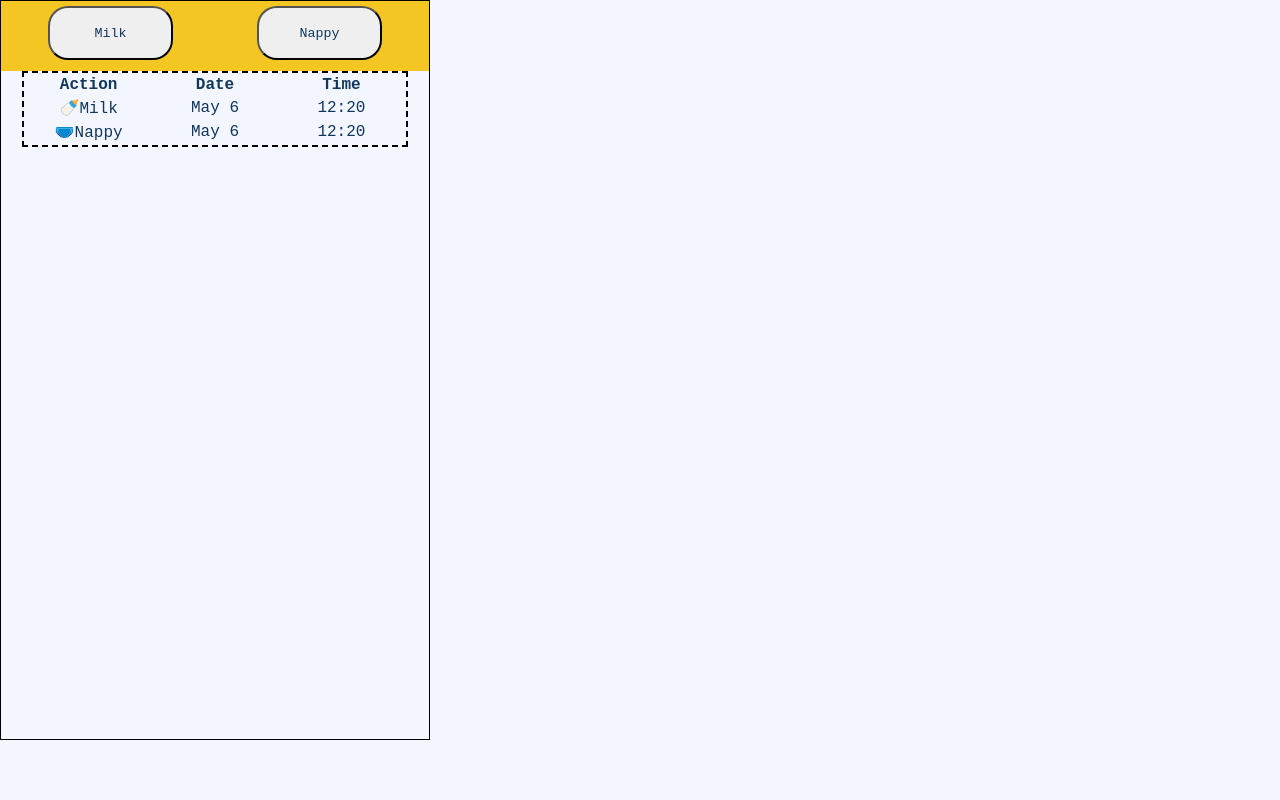
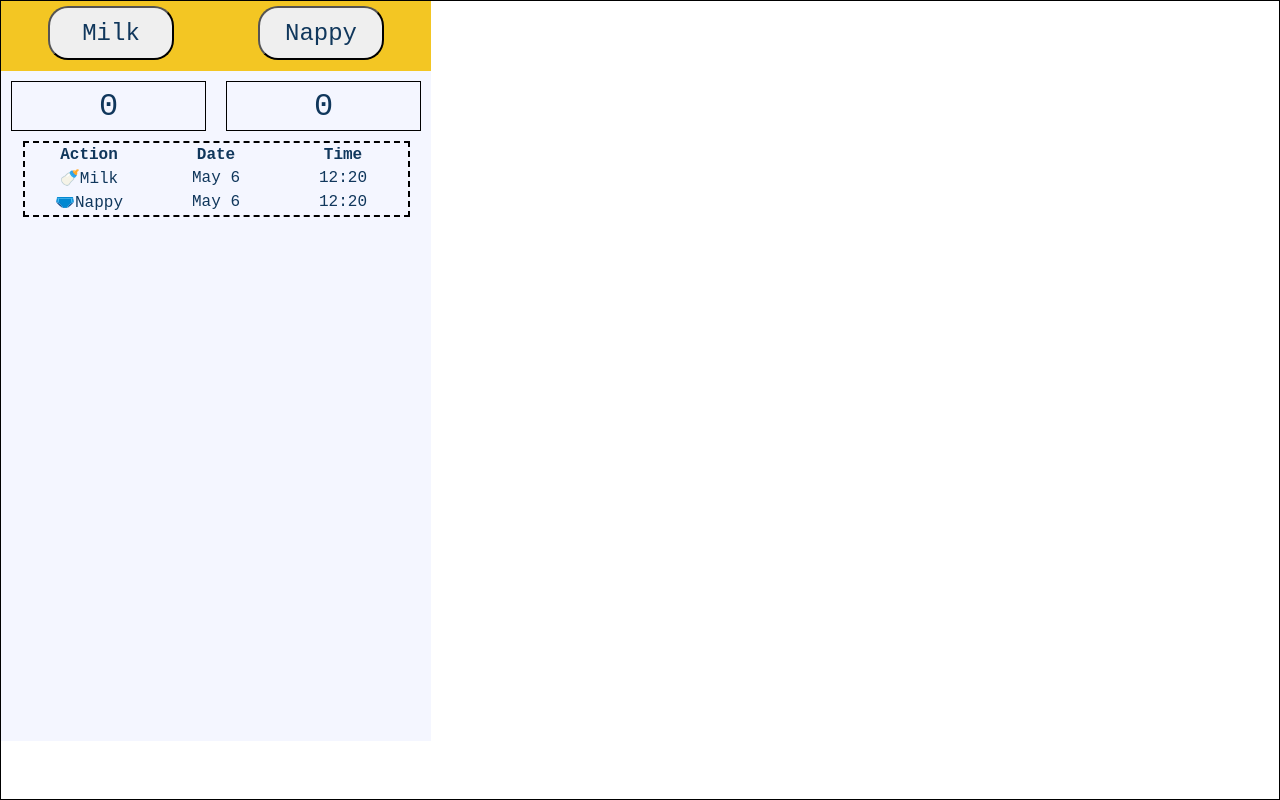
Before and after one commit to Dex-0811/Web-Developer, a plain HTML site: page baby-tracker/index.html in a window 1280 px wide. Drawn offline with Linux system fonts and the light colour scheme.

Commit message:
feat: added count section but incomplete

```diff
--- a/baby-tracker/index.html
+++ b/baby-tracker/index.html
@@ -15,6 +15,10 @@
         <div class="nappy">
           <button id="nappyBtn">Nappy</button>
         </div>
+      </div>
+      <div class="count">
+        <div class="milk-count counts">0</div>
+        <div class="nappy-count counts">0</div>
       </div>
       <div class="table">
         <table id="logTable">
--- a/baby-tracker/index.js
+++ b/baby-tracker/index.js
@@ -66,3 +66,8 @@ function addRowToTable(action, date, time) {
 
   table.appendChild(newRow);
 }
+
+const milkCount = {
+  action: '🍼Milk',
+  count:
+}
--- a/baby-tracker/styles.css
+++ b/baby-tracker/styles.css
@@ -6,12 +6,17 @@
 }
 
 body {
+  height: 100vh;
+  width: 100vw;
+  border: 1px solid black;
+  display: flex;
+  flex-direction: column;
+}
+
+.container {
   width: 430px;
   height: 740px;
   background-color: #f4f6ff;
-  border: 1px solid black;
-  display: flex;
-  flex-direction: column;
 }
 
 .buttons {
@@ -34,6 +39,7 @@ button {
   height: 100%;
   width: 60%;
   border-radius: 20px;
+  font-size: 1.5em;
 }
 
 button:hover {
@@ -57,3 +63,19 @@ table {
   height: 50px;
   margin: auto;
 }
+
+.count {
+  width: 100%;
+  height: 70px;
+  display: flex;
+}
+
+.counts {
+  display: flex;
+  align-items: center;
+  justify-content: center;
+  width: 100%;
+  margin: 10px;
+  border: 1px solid black;
+  font-size: 2em;
+}
```
